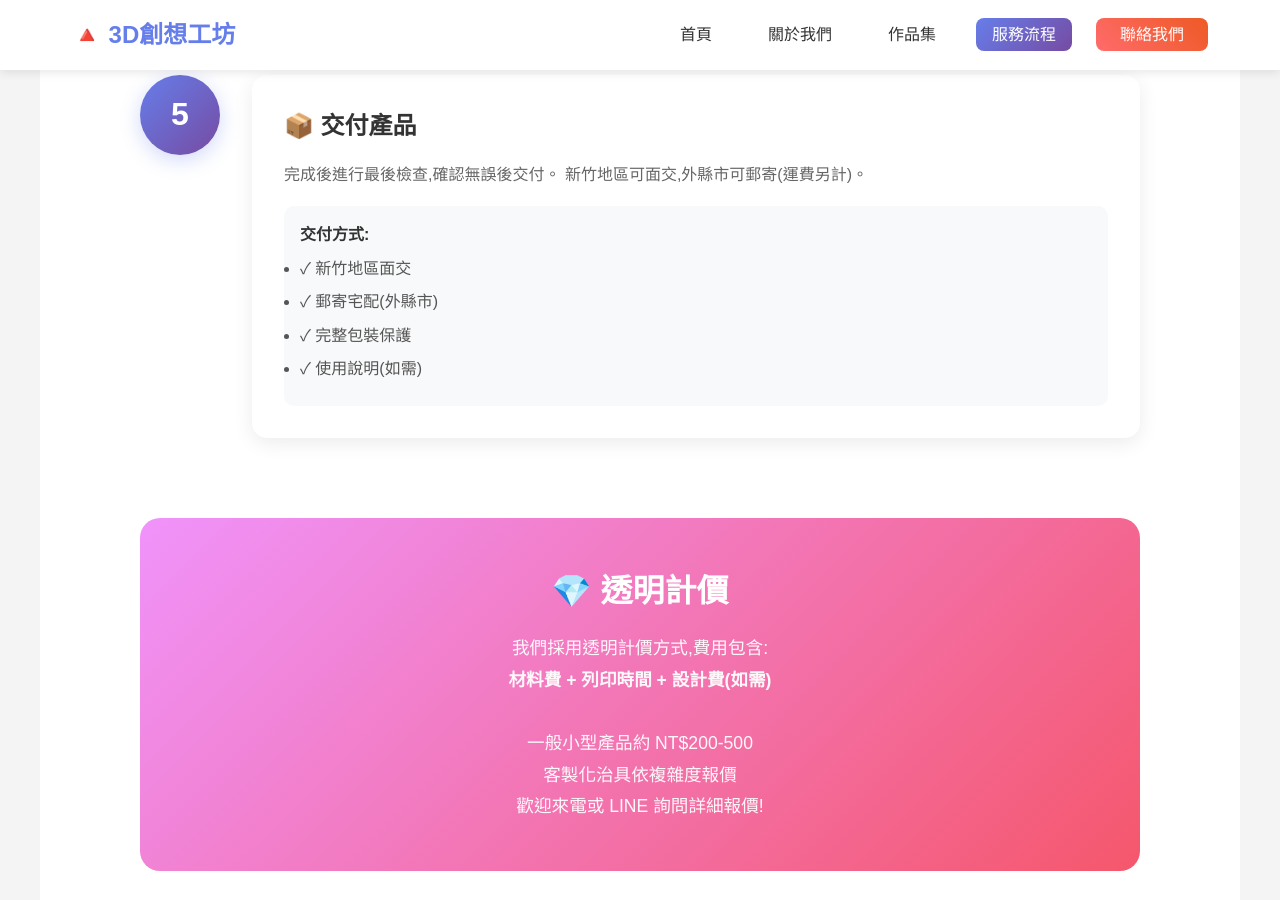
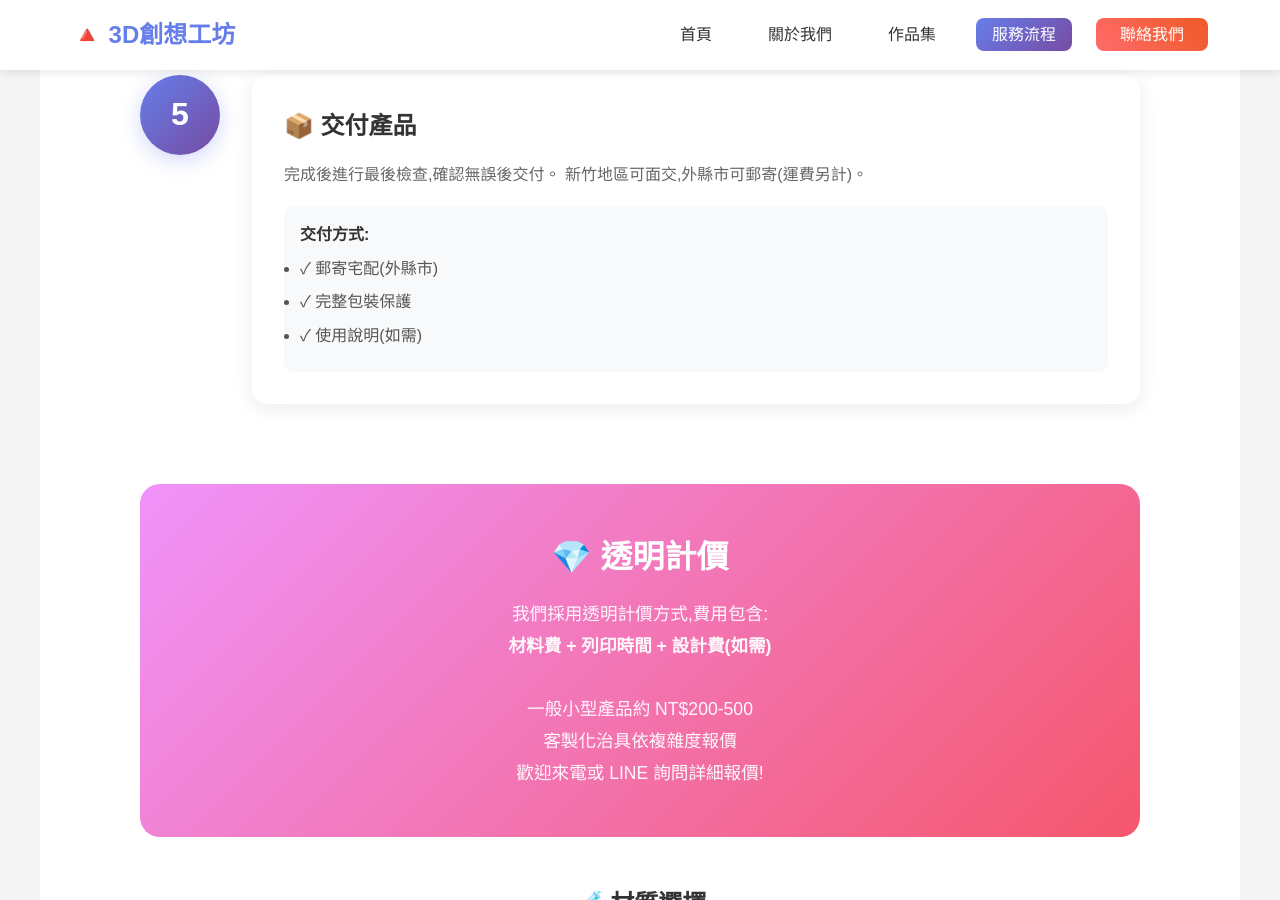
Before and after one commit to 10wang-creat/3d-workshop1, a Jekyll site: the page built from service.html, in a window 1280 px wide and 900 px high, scrolled down 2063 px. Built offline with Jekyll 4.4.1, drawn with Linux system fonts in a browser that asks for light colours.

```diff
--- a/service.html
+++ b/service.html
@@ -133,7 +133,6 @@
         <div class="step-details">
           <strong>交付方式:</strong>
           <ul>
-            <li>✓ 新竹地區面交</li>
             <li>✓ 郵寄宅配(外縣市)</li>
             <li>✓ 完整包裝保護</li>
             <li>✓ 使用說明(如需)</li>
```
